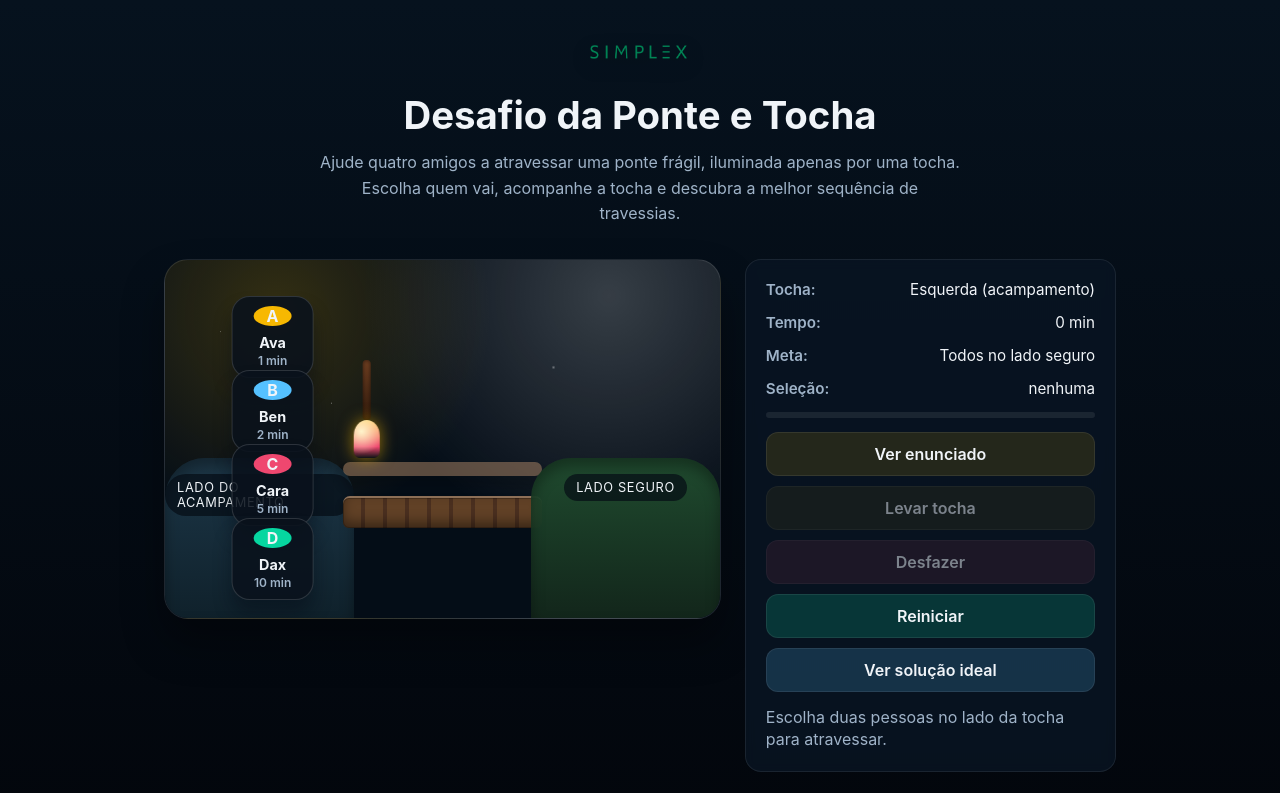
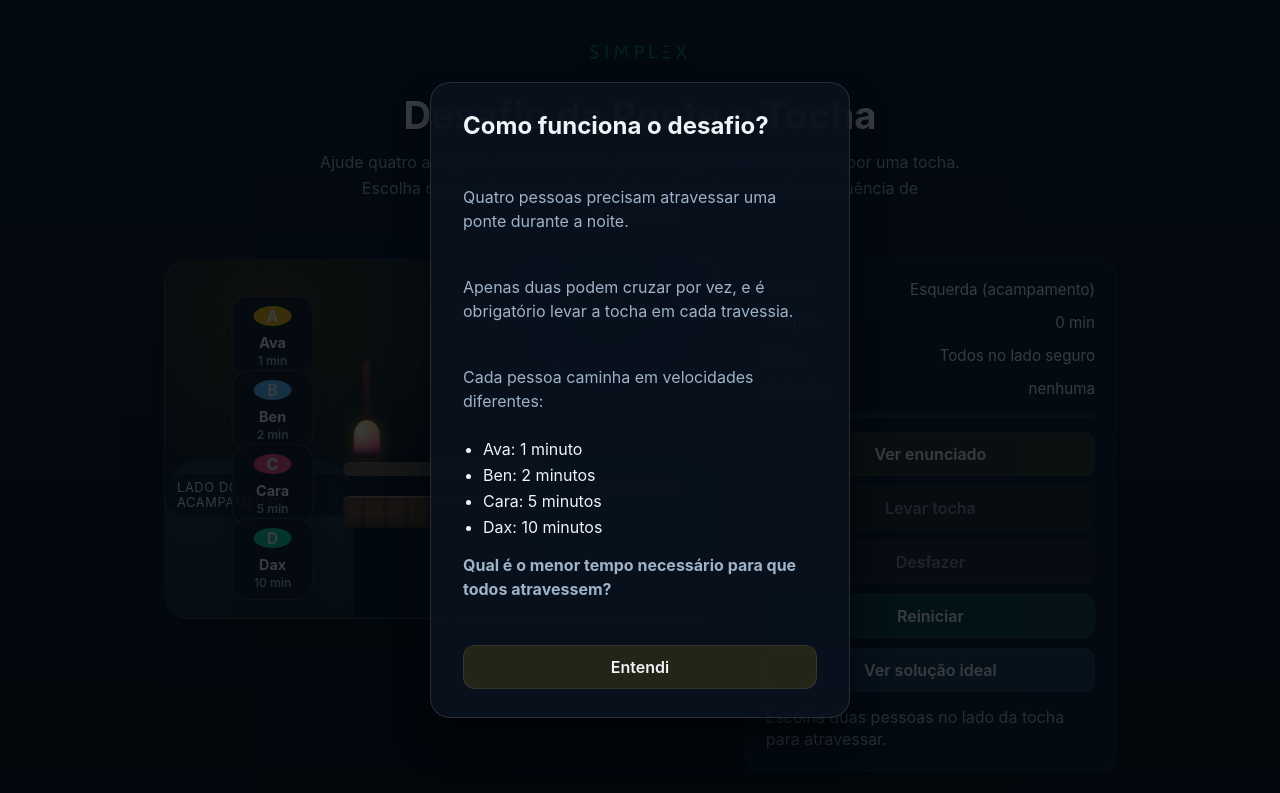
Before and after one commit to MZMS1510/bridge-torch, a plain HTML site: page index.html in a window 1280 px wide. Shown: the top 793 px of the page. Drawn offline with Linux system fonts and the light colour scheme.

Commit message:
unhide info modal for user guidance

```diff
--- a/index.html
+++ b/index.html
@@ -70,7 +70,7 @@
     </div>
   </div>
 
-  <div id="infoModal" class="modal-overlay" hidden>
+  <div id="infoModal" class="modal-overlay">
     <div class="modal-content info">
       <h2>Como funciona o desafio?</h2>
       <p>Quatro pessoas precisam atravessar uma ponte durante a noite.</p>
```
